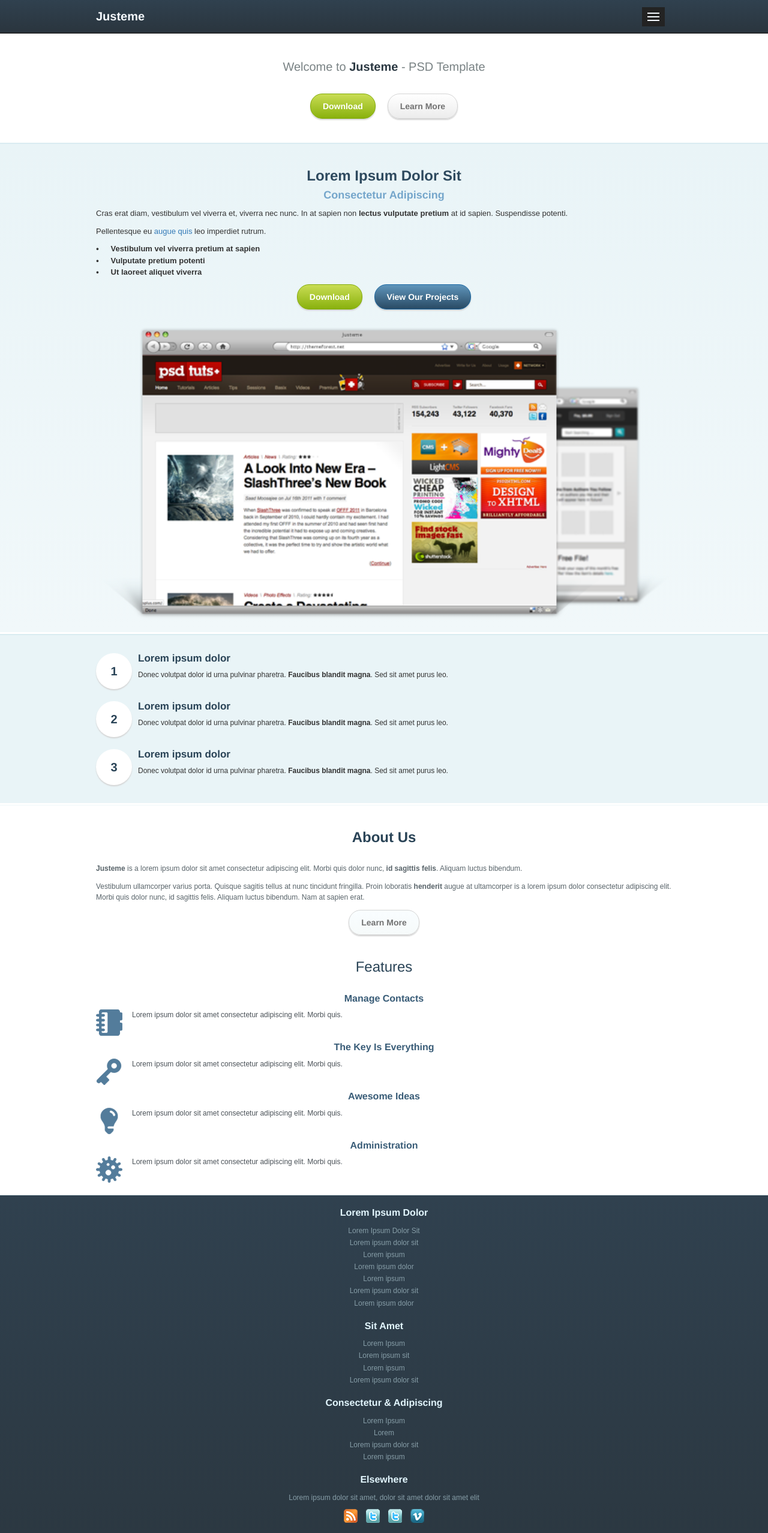
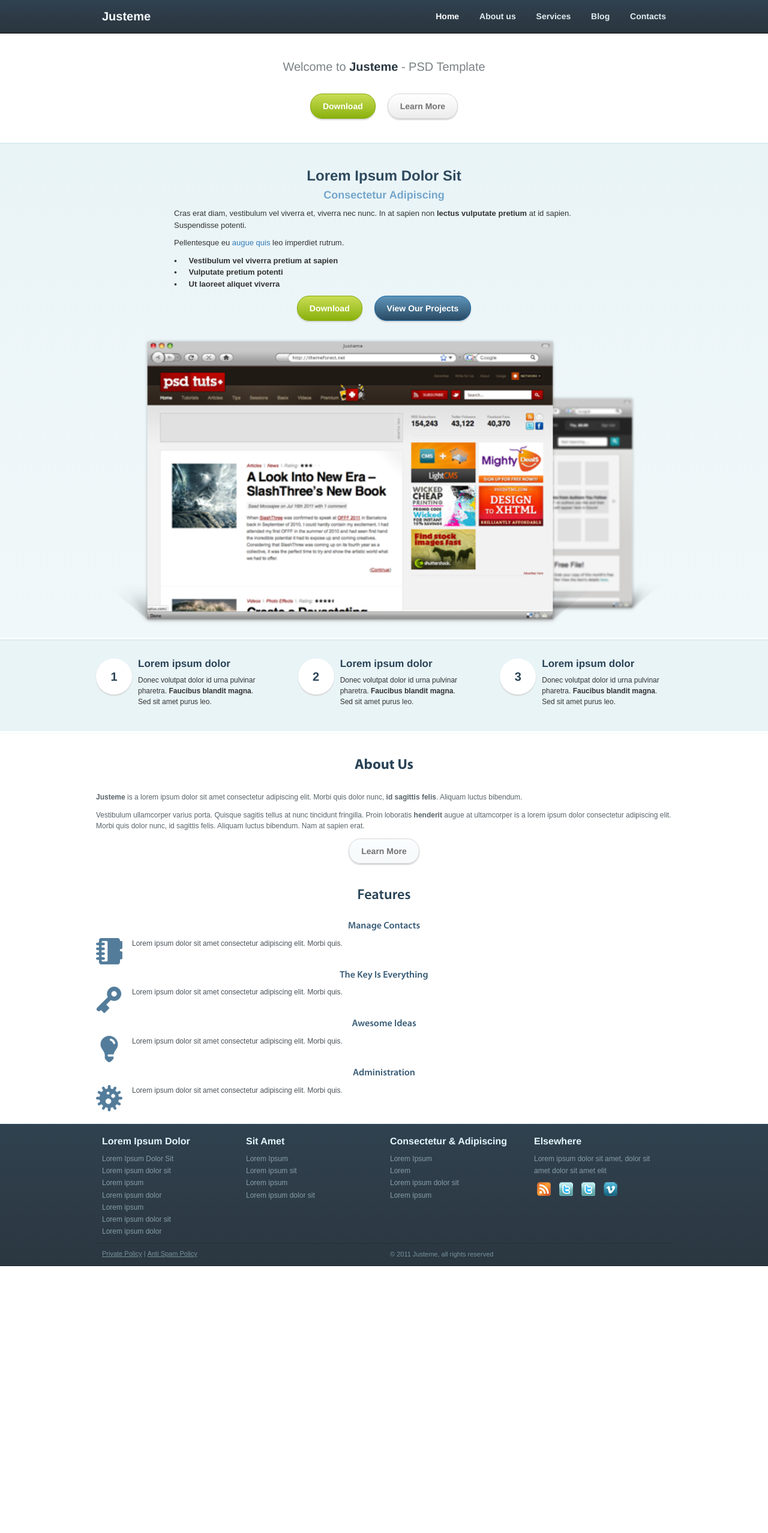
Before and after one commit to ledaicntt/trainning_frontend, a plain HTML site: page day4/dai/index.html in a window 1280 px wide. Shown: the top 2556 px of the page at 60% size. After the commit the page ends 2111 px from the top, so only its background shows below. Drawn offline with Linux system fonts and the light colour scheme; files whose address does not match are found by name.

Commit message:
Day4 - Apply col-sm for responsive

```diff
--- a/day4/dai/css/style.scss
+++ b/day4/dai/css/style.scss
@@ -12,7 +12,7 @@ $font-family-Arial: Arial, sans-serif;
   padding-left: $px;
 }
 
-@mixin menu_hover_sub_menu_display_mobile {
+@mixin menu_hover_sub_menu_display_mobile($deg : 45) {
   ul {
     display: none;
   }
@@ -23,7 +23,7 @@ $font-family-Arial: Arial, sans-serif;
     display: inline-block;
     padding: 2px;
     margin: 2px 0 2px 5px;
-    transform: rotate(45deg);
+    transform: rotate($deg+deg);
   }
   &:hover > ul {
     display: block;
@@ -32,6 +32,7 @@ $font-family-Arial: Arial, sans-serif;
 
 html {
   font-size: $font-size-html;
+  font-family: $font-family-Myriad-Pro;
 }
 
 ul {
@@ -46,7 +47,7 @@ p {
   line-height: 1.5;
 }
 
-.hidden{
+.hidden {
   display: none;
 }
 
@@ -76,143 +77,134 @@ header {
       margin: 4px;
       display: block;
     }
-    &:hover .icon-bar{
+    &:hover .icon-bar {
       border: 1px solid #b9bec3;
     }
-    &:focus{
-      outline:none;
+    &:focus {
+      outline: none;
     }
   }
 
   .menu {
     text-align: left;
     display: none;
-    ul li a {
+
+    @media (min-width: 768px) {
+      display: block;
+    }
+
+    > ul {
+      margin-bottom: 0px;
+      @media (min-width: 768px) {
+        text-align: right;
+      }
+      > li {
+        a {
           padding-top: 3px;
           padding-bottom: 3px;
           padding-right: 0;
           line-height: 1.5;
           display: block;
           color: #e0edf0;
+          font-weight: 600;
           &:hover {
             background: #232323;
           }
+          &.acive {
+            color: #fff;
+          }
         }
 
-    .menu-items > li > a {
+        @media (min-width: 768px) {
+          display: inline-block;
+          a {
+            display: inline-block;
+            line-height: px_to_rem(54);
+          }
+        }
+      }
+    }
+
+    .menu-items > li {
+      > a {
         @include menu_level_padding_left(0);
+        @media (min-width: 768px) {
+          padding: 0 15px;
+        }
+      }
+      &:last-child > a {
+        @media (min-width: 768px) {
+          margin-right: -15px;
+        }
+      }
     }
 
     .sub1-menu-items {
       @include menu_hover_sub_menu_display_mobile();
       > ul > li > a {
         @include menu_level_padding_left(20px);
+        line-height: 2;
       }
     }
     .sub2-menu-items {
       @include menu_hover_sub_menu_display_mobile();
       > ul > li > a {
         @include menu_level_padding_left(40px);
+        @media (min-width: 768px) {
+          @include menu_level_padding_left(20px);
+        }
+        line-height: 2;
       }
     }
-
   }
 
   .menu-items {
     width: 100%;
     display: block;
-    //
-    //  .menu-item {
-    //    display: inline-block;
-    //    padding: 10px 4px;
-    //    position: relative;
-    //
-    //    &:first-child{
-    //      padding-left: 0;
-    //    }
-    //
-    //    &:last-child{
-    //      padding-right: 0;
-    //    }
-    //
-    //    >a {
-    //      color: #e0edf0;
-    //      font-weight: 600;
-    //      //line-height: px_to_rem(54);
-    //      &.acive {
-    //        color: #fff;
-    //      }
-    //    }
-    //  }
-    //
-    //  .sub_item_hover{
-    //    content: '';
-    //    border: solid #e0edf0;
-    //    border-width: 0 2px 2px 0;
-    //    display: inline-block;
-    //    padding: 2px;
-    //  }
-    //
-    //  .sub1-menu-items{
-    //    &:hover:after{
-    //      @extend .sub_item_hover;
-    //      margin-bottom: 2px;
-    //      transform: rotate(45deg);
-    //    }
-    //    ul {
-    //      position: absolute;
-    //      display: none;
-    //      background: #2a353e;
-    //      text-align: left;
-    //      width: 150px;
-    //      padding-top: 5px;
-    //
-    //      li{
-    //        padding: 5px 0px 5px 20px;
-    //        a{
-    //          color: #e0edf0;
-    //          font-weight: 600;
-    //        }
-    //      }
-    //    }
-    //    &:hover ul{
-    //      display: block;
-    //    }
-    //
-    //    .sub2-menu-items{
-    //
-    //      ul {
-    //        position: absolute;
-    //        left: 100%;
-    //        top: 0;
-    //        display: none;
-    //        background: #2a353e;
-    //        text-align: left;
-    //        width: 150px;
-    //        li{
-    //          padding: 5px 0px 5px 20px;
-    //          a{
-    //            color: #e0edf0;
-    //            font-weight: 600;
-    //          }
-    //        }
-    //      }
-    //      &:hover ul{
-    //        display: block;
-    //      }
-    //      &:hover:after{
-    //        @extend .sub_item_hover;
-    //        margin-top: 7px;
-    //        transform: rotate(-45deg);
-    //        float: right;
-    //      }
-    //    }
-    //  }
-    //
-    //
-    //
+    @media (min-width: 768px) {
+      .menu-item {
+        display: inline-block;
+        position: relative;
       }
 
+      .sub-menu-cm {
+        position: absolute;
+        display: none;
+        background: #2a353e;
+        text-align: left;
+        width: 150px;
+      }
+
+      .sub1-menu-items {
+        ul {
+          @extend .sub-menu-cm;
+
+          li {
+            a {
+              color: #e0edf0;
+              font-weight: 600;
+              width: 100%;
+            }
+          }
+        }
+        &:hover ul {
+          display: block;
+        }
+
+        .sub2-menu-items {
+          @include menu_hover_sub_menu_display_mobile(-45);
+          ul {
+            @extend .sub-menu-cm;
+            left: 100%;
+            top: 0;
+          }
+          &:hover ul {
+            display: block;
+          }
+        }
+      }
+    }
+  }
 }
 
 .btn {
@@ -339,6 +331,28 @@ header {
   background: #e9f4f7;
   padding: 20px 0;
 
+  .div-col-1-3 {
+    padding-left: 10px;
+    padding-right: 10px;
+    margin-left: 0;
+    margin-right: 0;
+    @media (min-width: 768px) {
+      padding-left: 0;
+      padding-right: 0;
+      margin-left: -25px;
+      margin-right: -25px;
+    }
+  }
+
+  .col-1-3 {
+    width: 100%;
+    @media (min-width: 768px) {
+      width: 33.333%;
+      float: left;
+      padding: 0 25px;
+    }
+  }
+
   &_child {
     position: relative;
     padding: 0 0 10px;
@@ -390,10 +404,11 @@ header {
     font-size: 1.5rem;
     text-align: center;
     color: #294356;
+    font-family: $font-family-Myriad-Pro;
   }
   .about_us {
     h3 {
-      font-weight: 600;
+      font-weight: bold;
     }
 
     .about1 {
@@ -418,6 +433,9 @@ header {
     }
   }
 
+  .features h3 {
+    font-weight: 600;
+  }
   .feature {
     position: relative;
 
@@ -425,6 +443,7 @@ header {
       text-align: center;
       font-size: 1rem;
       color: #395c77;
+      font-family: $font-family-Myriad-Pro;
       font-weight: 600;
     }
 
@@ -448,6 +467,9 @@ header {
 
 footer {
   text-align: center;
+  @media (min-width: 768px) {
+    text-align: left;
+  }
   background: linear-gradient(#30414f, #2b3740);
   border-bottom: 1px solid #151b20;
 
@@ -458,7 +480,8 @@ footer {
       text-transform: capitalize;
       font-size: px_to_rem(16);
     }
-    ul li a {
+    ul li {
+      a {
         font-family: $font-family-Arial;
         font-size: px_to_rem(12);
         color: #869da7;
@@ -476,6 +499,7 @@ footer {
           }
         }
       }
+    }
 
   }
 
@@ -486,7 +510,6 @@ footer {
     font-family: $font-family-Arial;
     color: #76939c;
     font-size: px_to_rem(11);
-    text-align: center;
 
     .policy {
       a {
@@ -496,5 +519,11 @@ footer {
         display: inline-block;
       }
     }
+    .copyright{
+      p{
+        padding: 10px 0;
+        margin: 0;
       }
     }
+  }
+}
--- a/day4/dai/index.html
+++ b/day4/dai/index.html
@@ -20,11 +20,11 @@
 <header>
     <div class="container">
         <div class="row">
-            <div class="">
+            <div class="col-sm-4">
                 <div class="logo">
                     <a href="#" class="logo-text">Justeme</a>
 
-                    <button href="#" class="btn-menus">
+                    <button href="#" class="btn-menus hidden-sm hidden-md hidden-lg">
                         <span class="icon-bar"></span>
                         <span class="icon-bar"></span>
                         <span class="icon-bar"></span>
@@ -32,7 +32,7 @@
 
                 </div>
             </div>
-            <div class="">
+            <div class="col-sm-12">
                 <div class="menu">
                     <ul class="menu-items">
                         <li class="menu-item"><a href="#" class="acive">Home</a></li>
@@ -86,7 +86,7 @@
 <section class="slider">
     <div class="container">
         <div class="row">
-            <div class="">
+            <div class="col-xs-16 col-sm-12 col-sm-push-2">
                 <div class="slider-description">
                     <h3 class="title slider-description-title">Lorem ipsum dolor sit</h3>
                     <h4 class="title slider-description-subtitle">Consectetur Adipiscing</h4>
@@ -106,7 +106,7 @@
                     </div>
                 </div>
             </div>
-            <div class="">
+            <div class="col-xs-16">
                 <div class="slider-img">
                     <img src="./images/slider_01.png" alt="slider-01">
                 </div>
@@ -118,36 +118,41 @@
 <section class="content_three">
     <div class="container">
         <div class="row">
-            <div class="">
+            <div class="div-col-1-3 clearfix">
+                <div class="col-1-3">
                     <div class="content_three_child">
                         <div class="number">1</div>
                         <div class="description">
                             <h4>Lorem ipsum dolor</h4>
-                        <p>Donec volutpat dolor id urna pulvinar pharetra. <strong>Faucibus blandit magna</strong>. Sed
+                            <p>Donec volutpat dolor id urna pulvinar pharetra. <strong>Faucibus blandit magna</strong>.
+                                Sed
                                 sit amet purus leo.
                             </p>
                         </div>
                     </div>
                 </div>
-            <div class="">
+                <div class="col-1-3">
                     <div class="content_three_child">
                         <div class="number">2</div>
                         <div class="description">
                             <h4>Lorem ipsum dolor</h4>
-                        <p>Donec volutpat dolor id urna pulvinar pharetra. <strong>Faucibus blandit magna</strong>. Sed
+                            <p>Donec volutpat dolor id urna pulvinar pharetra. <strong>Faucibus blandit magna</strong>.
+                                Sed
                                 sit amet purus leo.
                             </p>
                         </div>
                     </div>
                 </div>
-            <div class="">
+                <div class="col-1-3">
                     <div class="content_three_child">
                         <div class="number">3</div>
                         <div class="description">
                             <h4>Lorem ipsum dolor</h4>
-                        <p>Donec volutpat dolor id urna pulvinar pharetra. <strong>Faucibus blandit magna</strong>. Sed
+                            <p>Donec volutpat dolor id urna pulvinar pharetra. <strong>Faucibus blandit magna</strong>.
+                                Sed
                                 sit amet purus leo.
                             </p>
+                        </div>
                     </div>
                 </div>
             </div>
@@ -227,8 +232,7 @@
     <div class="container">
         <div class="row">
             <div class="footer_p1">
-                <div class="">
-                    <div class="">
+                <div class="col-sm-4">
                     <h3>Lorem ipsum dolor</h3>
                     <ul>
                         <li><a href="#">Lorem Ipsum Dolor Sit</a></li>
@@ -240,7 +244,7 @@
                         <li><a href="#">Lorem ipsum dolor </a></li>
                     </ul>
                 </div>
-                    <div class="">
+                <div class="col-sm-4">
                     <h3>Sit Amet</h3>
                     <ul>
                         <li><a href="#">Lorem Ipsum </a></li>
@@ -249,7 +253,7 @@
                         <li><a href="#">Lorem ipsum dolor sit</a></li>
                     </ul>
                 </div>
-                    <div class="">
+                <div class="col-sm-4">
                     <h3>Consectetur & Adipiscing</h3>
                     <ul>
                         <li><a href="#">Lorem Ipsum </a></li>
@@ -258,8 +262,7 @@
                         <li><a href="#">Lorem ipsum </a></li>
                     </ul>
                 </div>
-                </div>
-                <div class="">
+                <div class="col-sm-4">
                     <h3>Elsewhere</h3>
                     <ul>
                         <li><a href="#">Lorem ipsum dolor sit amet, dolor sit amet dolor sit amet elit</a></li>
@@ -277,13 +280,17 @@
         </div>
         <div class="row">
             <div class="footer_p2">
+                <div class="col-xs-16 col-sm-8">
                     <div class="policy">
                         <a href="#">Private Policy</a>
                         |
                         <a href="#">Anti Spam Policy</a>
                     </div>
+                </div>
+                <div class="col-xs-16 col-sm-8">
                     <div class="copyright">
                         <p>© 2011 Justeme, all rights reserved</p>
+                    </div>
                 </div>
             </div>
         </div>
```
Also changed, not shown: day4/dai/css/style.css, 1 other file. Lines whose indentation alone changed are shown as unchanged.
